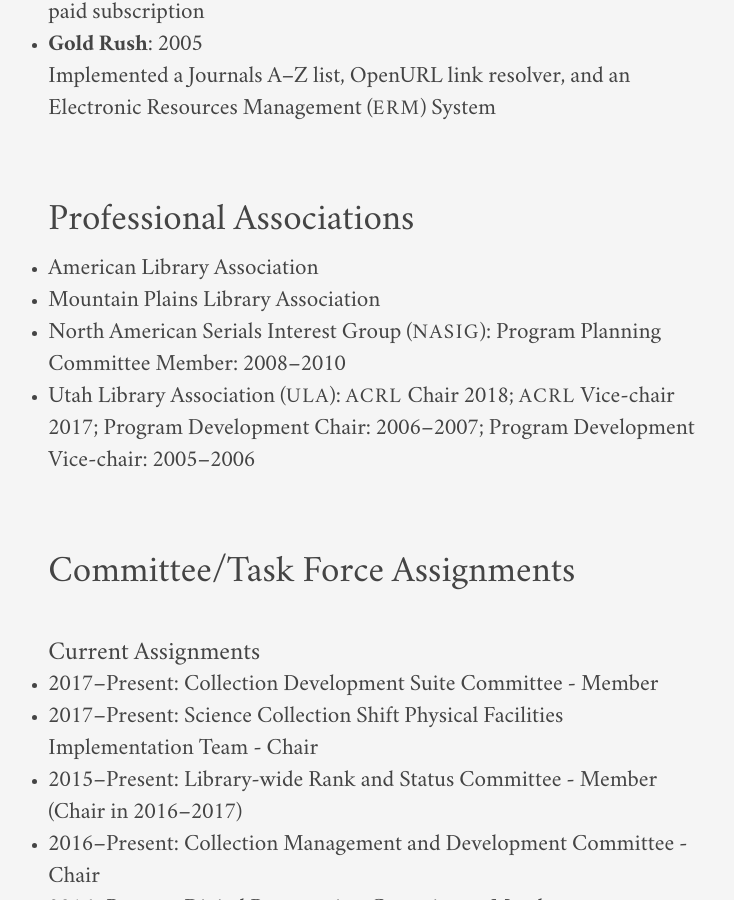
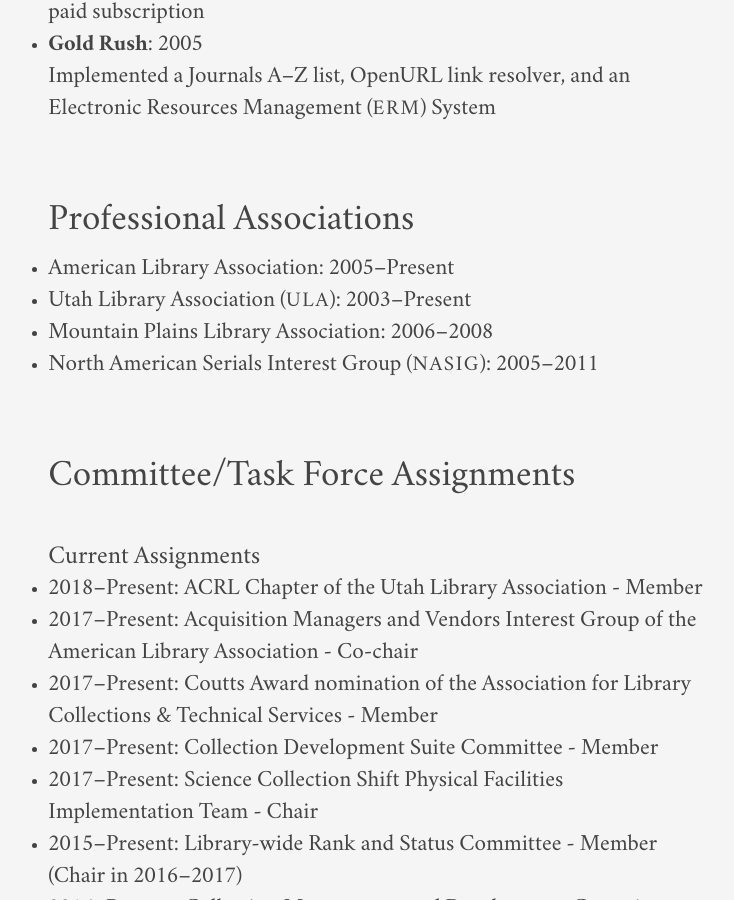
Before and after one commit to jaredhowland/jaredhowland.github.io, a Jekyll site: the page built from content/vita.md, in a window 1280 px wide and 900 px high, scrolled down 10178 px. Shown: the whole window, without its empty margins (264-998 px from the left). Built offline with Jekyll 4.4.1, drawn with Linux system fonts in a browser that asks for light colours.

Commit message:
Update vita.md

```diff
--- a/content/vita.md
+++ b/content/vita.md
@@ -184,14 +184,17 @@ Implemented a Journals A–Z list, OpenURL link resolver, and an Electronic Reso
 
 ## Professional Associations ##
 
-* American Library Association
-* Mountain Plains Library Association
-* North American Serials Interest Group (<span class="caps">NASIG</span>): Program Planning Committee Member: 2008–2010
-* Utah Library Association (<span class="caps">ULA</span>): <span class="caps">ACRL</span> Chair 2018; <span class="caps">ACRL</span> Vice-chair 2017; Program Development Chair: 2006–2007; Program Development Vice-chair: 2005–2006
+* American Library Association: 2005–Present
+* Utah Library Association (<span class="caps">ULA</span>): 2003–Present
+* Mountain Plains Library Association: 2006–2008
+* North American Serials Interest Group (<span class="caps">NASIG</span>): 2005–2011
 
 ## Committee/Task Force Assignments ##
 
 ### Current Assignments ###
+* 2018–Present: ACRL Chapter of the Utah Library Association - Member
+* 2017–Present: Acquisition Managers and Vendors Interest Group of the American Library Association - Co-chair
+* 2017–Present: Coutts Award nomination of the Association for Library Collections & Technical Services - Member
 * 2017–Present: Collection Development Suite Committee - Member
 * 2017–Present: Science Collection Shift Physical Facilities Implementation Team - Chair
 * 2015–Present: Library-wide Rank and Status Committee - Member (Chair in 2016–2017)
```
